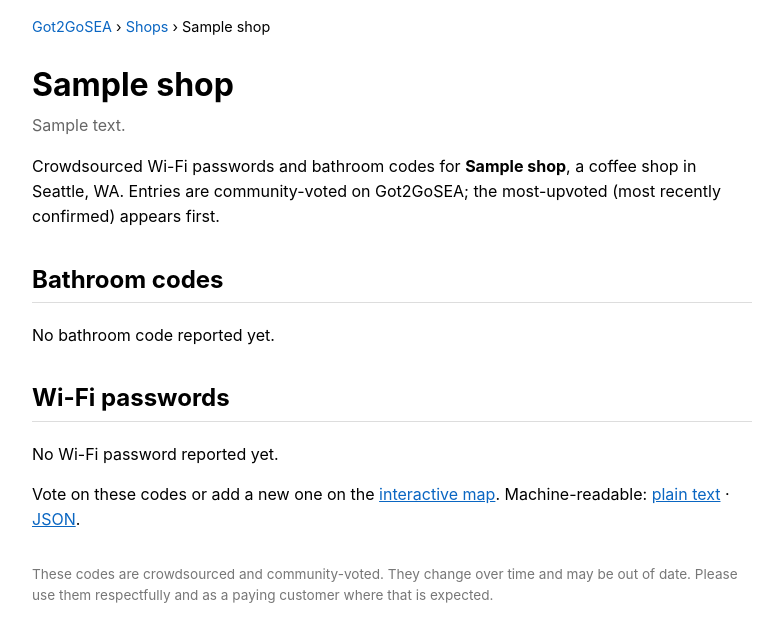
After one commit to tameravci/got2go, a Flask app: a page that uses templates/shop.html in a window 1280 px wide. The commit adds this page. Shown: the top 642 px of the page, without its empty margins (248-1016 px from the left). Run offline with Flask 3, Linux system fonts and the light colour scheme; tables that the repository leaves empty hold one stand-in row (values such as "Sample post").

Commit message:
Add SEO + LLM-citation surfaces for shops
The app is a JS single-page map, so crawlers and LLMs that don't run JS
saw only a loading spinner. Expose the same crowdsourced data as
lightweight, server-rendered surfaces:

- /shop/<id>[/slug]: server-rendered detail page with Schema.org
  CafeOrCoffeeShop + BreadcrumbList JSON-LD, OG/Twitter meta, canonical.
  Content negotiation returns plain text or JSON in one hop.
- /shop/<id>.txt: plain-text codes - fastest path for an LLM to grab a
  single bathroom/Wi-Fi code without loading the UI.
- /api/lookup?q=: fetch top Wi-Fi password + bathroom code by shop name.
- /shops: crawlable directory of every shop that has a code.
- /robots.txt: welcomes major AI crawlers, points to the sitemap.
- /sitemap.xml: homepage, directory, and every shop page with codes.
- /llms.txt: concise Markdown guide to the data and endpoints.

Homepage gains title/description/keywords, OG + Twitter cards, canonical,
WebSite JSON-LD with SearchAction, and a <noscript> directory fallback.
Drops "(beta)" from the title.

Also consolidates the duplicated Flask() init (the second one orphaned the
version context processor) and adds a .gitignore for the local DB/cache.

```diff
--- a/app.py
+++ b/app.py
@@ -1,8 +1,12 @@
-from flask import Flask, jsonify, request, render_template, session, make_response, send_from_directory
+from flask import (
+    Flask, jsonify, request, render_template, session, make_response,
+    send_from_directory, Response, url_for, abort, redirect
+)
 from flask_cors import CORS
 from flask_sqlalchemy import SQLAlchemy
 from flask_migrate import Migrate
 import os
+import re
 import time
 from sqlalchemy.dialects.postgresql import UUID
 import uuid
@@ -12,20 +16,28 @@ app = Flask(__name__)
 CORS(app)
 app.config['SECRET_KEY'] = os.environ.get('SECRET_KEY')
 
+# Human-readable site metadata used for SEO / LLM-citation surfaces.
+SITE_NAME = "Got2GoSEA"
+SITE_TAGLINE = "Crowdsourced Wi-Fi passwords & bathroom codes for Seattle coffee shops"
+SITE_DESCRIPTION = (
+    "Got2GoSEA is a free, community-maintained map of Seattle coffee shops, cafes "
+    "and bakeries with crowdsourced Wi-Fi passwords and bathroom door codes. Find "
+    "the nearest restroom code or guest Wi-Fi password, vote on what still works, "
+    "and add new ones."
+)
+
 # In-memory cache for the version
 __version__ = str(int(time.time()))
 
 @app.context_processor
 def inject_version():
     global __version__
-    return dict(version=__version__)
+    return dict(version=__version__, site_name=SITE_NAME,
+                site_description=SITE_DESCRIPTION, site_tagline=SITE_TAGLINE)
 
 RATE_LIMIT_WINDOW = 600  # 10 minutes in seconds
 RATE_LIMIT_MAX_REQUESTS = 10
 ip_request_timestamps = {}
-
-app = Flask(__name__)
-CORS(app)
 
 # Database Configuration
 basedir = os.path.abspath(os.path.dirname(__file__))
@@ -34,6 +46,19 @@ app.config['SQLALCHEMY_TRACK_MODIFICATIONS'] = False
 
 db = SQLAlchemy(app)
 migrate = Migrate(app, db)
+
+
+def slugify(value):
+    """Turn a shop name into a URL-friendly slug for clean, citable URLs."""
+    value = re.sub(r'[^\w\s-]', '', (value or '').lower()).strip()
+    value = re.sub(r'[\s_-]+', '-', value)
+    return value or 'shop'
+
+
+def site_url(path=''):
+    """Absolute URL for the current host (works on any domain/deploy)."""
+    root = request.url_root.rstrip('/') if request else ''
+    return root + path
 
 def get_or_set_user_id():
     user_id = request.cookies.get('user_id')
@@ -82,6 +107,24 @@ class CoffeeShop(db.Model):
             'wifi_passwords': wifi_passwords_data,
             'bathroom_codes': bathroom_codes_data
         }
+
+    @property
+    def slug(self):
+        return slugify(self.name)
+
+    def active_wifi(self):
+        """Visible Wi-Fi passwords, most-upvoted first (matches the UI/API filter)."""
+        return [wp for wp in sorted(self.wifi_passwords, key=lambda x: x.votes, reverse=True)
+                if wp.votes > -3]
+
+    def active_bathroom(self):
+        """Visible bathroom codes, most-upvoted first (matches the UI/API filter)."""
+        return [bc for bc in sorted(self.bathroom_codes, key=lambda x: x.votes, reverse=True)
+                if bc.votes > -3]
+
+    def has_codes(self):
+        """True when this shop has at least one visible Wi-Fi password or bathroom code."""
+        return bool(self.active_wifi() or self.active_bathroom())
 
 class WifiPassword(db.Model):
     id = db.Column(db.Integer, primary_key=True)
@@ -175,6 +218,239 @@ def service_worker():
     response = make_response(send_from_directory('static', 'sw.js'))
     response.headers['Content-Type'] = 'application/javascript'
     return response
+
+
+# ---------------------------------------------------------------------------
+# SEO + LLM-citation friendly surfaces
+#
+# The main app is a JavaScript single-page map, which crawlers and LLMs that
+# don't execute JS cannot read. The routes below expose the same crowdsourced
+# data as lightweight, server-rendered HTML, plain text, JSON and a sitemap so
+# search engines and AI assistants can index and cite individual shops -- and
+# fetch a single bathroom or Wi-Fi code without loading the full UI.
+# ---------------------------------------------------------------------------
+
+def _shop_or_404(shop_id):
+    shop = CoffeeShop.query.get(shop_id)
+    if not shop:
+        abort(404)
+    return shop
+
+
+@app.route('/shops')
+def shops_directory():
+    """Server-rendered, crawlable directory of every shop that has a code."""
+    shops = [s for s in CoffeeShop.query.order_by(CoffeeShop.name).all() if s.has_codes()]
+    return render_template('shops.html', shops=shops, canonical=site_url('/shops'))
+
+
+@app.route('/shop/<int:shop_id>')
+@app.route('/shop/<int:shop_id>/<slug>')
+def shop_detail(shop_id, slug=None):
+    """Server-rendered detail page for a single shop with Schema.org JSON-LD.
+
+    Honours plain-text content negotiation so an LLM can request just the
+    codes via `Accept: text/plain` without parsing HTML.
+    """
+    shop = _shop_or_404(shop_id)
+
+    # Honour content negotiation first so agents can grab text/JSON in one hop.
+    best = request.accept_mimetypes.best_match(['text/html', 'text/plain', 'application/json'])
+    if best == 'text/plain' and request.accept_mimetypes[best] >= request.accept_mimetypes['text/html']:
+        return _shop_plaintext(shop)
+    if best == 'application/json' and request.accept_mimetypes[best] > request.accept_mimetypes['text/html']:
+        return jsonify(shop.to_dict())
+
+    # Otherwise redirect HTML visitors to the canonical slug URL.
+    if slug != shop.slug:
+        return redirect(url_for('shop_detail', shop_id=shop.id, slug=shop.slug), code=301)
+
+    canonical = site_url(url_for('shop_detail', shop_id=shop.id, slug=shop.slug))
+    wifi = shop.active_wifi()
+    bathroom = shop.active_bathroom()
+
+    additional = (
+        [{"@type": "PropertyValue", "name": "Wi-Fi password",
+          "value": wp.password, "description": f"{wp.votes} community votes"} for wp in wifi]
+        + [{"@type": "PropertyValue", "name": "Bathroom code",
+            "value": bc.code, "description": f"{bc.votes} community votes"} for bc in bathroom]
+    )
+    jsonld = {
+        "@context": "https://schema.org",
+        "@type": "CafeOrCoffeeShop",
+        "name": shop.name,
+        "address": shop.address,
+        "url": canonical,
+        "geo": {"@type": "GeoCoordinates", "latitude": shop.lat, "longitude": shop.lng},
+        "amenityFeature": [
+            {"@type": "LocationFeatureSpecification", "name": "Wi-Fi", "value": bool(wifi)},
+            {"@type": "LocationFeatureSpecification", "name": "Public restroom", "value": bool(bathroom)},
+        ],
+    }
+    if additional:
+        jsonld["additionalProperty"] = additional
+
+    return render_template('shop.html', shop=shop, canonical=canonical,
+                           wifi=wifi, bathroom=bathroom, jsonld=jsonld)
+
+
+def _shop_plaintext(shop):
+    wifi = shop.active_wifi()
+    bathroom = shop.active_bathroom()
+    lines = [
+        f"{SITE_NAME} - {shop.name}",
+        shop.address or "Seattle, WA",
+        "",
+        "Bathroom codes (most upvoted first):",
+    ]
+    if bathroom:
+        lines += [f"  {i}. {bc.code}  (votes: {bc.votes})" for i, bc in enumerate(bathroom, 1)]
+    else:
+        lines.append("  none reported yet")
+    lines += ["", "Wi-Fi passwords (most upvoted first):"]
+    if wifi:
+        lines += [f"  {i}. {wp.password}  (votes: {wp.votes})" for i, wp in enumerate(wifi, 1)]
+    else:
+        lines.append("  none reported yet")
+    lines += [
+        "",
+        f"Location: {shop.lat}, {shop.lng}",
+        f"Source: {site_url(url_for('shop_detail', shop_id=shop.id, slug=shop.slug))}",
+        "Note: Crowdsourced and community-voted; codes change and may be out of "
+        "date. Please use respectfully and as a paying customer where expected.",
+    ]
+    return Response("\n".join(lines) + "\n", mimetype='text/plain')
+
+
+@app.route('/shop/<int:shop_id>.txt')
+def shop_detail_txt(shop_id):
+    """Explicit plain-text endpoint: the fastest way for an LLM to grab a code."""
+    return _shop_plaintext(_shop_or_404(shop_id))
+
+
+@app.route('/api/lookup')
+def api_lookup():
+    """Lightweight lookup so an agent can fetch a code by shop name.
+
+    Example: /api/lookup?q=victrola -> JSON with the top Wi-Fi & bathroom code.
+    """
+    q = (request.args.get('q') or '').strip().lower()
+    if not q:
+        return jsonify({"error": "Provide a ?q= shop name or address fragment."}), 400
+
+    matches = [
+        s for s in CoffeeShop.query.all()
+        if q in s.name.lower() or (s.address and q in s.address.lower())
+    ]
+    matches = [s for s in matches if s.has_codes()][:20]
+
+    results = []
+    for s in matches:
+        wifi = s.active_wifi()
+        bathroom = s.active_bathroom()
+        results.append({
+            "id": s.id,
+            "name": s.name,
+            "address": s.address,
+            "lat": s.lat,
+            "lng": s.lng,
+            "top_wifi_password": wifi[0].password if wifi else None,
+            "top_bathroom_code": bathroom[0].code if bathroom else None,
+            "url": site_url(url_for('shop_detail', shop_id=s.id, slug=s.slug)),
+        })
+    return jsonify({"query": q, "count": len(results), "results": results})
+
+
+@app.route('/robots.txt')
+def robots_txt():
+    lines = [
+        "# Got2GoSEA - crawlers and AI assistants are welcome.",
+        "User-agent: *",
+        "Allow: /",
+        "",
+        # Explicitly welcome the major AI crawlers so the data can be cited.
+        "User-agent: GPTBot",
+        "Allow: /",
+        "User-agent: OAI-SearchBot",
+        "Allow: /",
+        "User-agent: ChatGPT-User",
+        "Allow: /",
+        "User-agent: ClaudeBot",
+        "Allow: /",
+        "User-agent: Claude-Web",
+        "Allow: /",
+        "User-agent: PerplexityBot",
+        "Allow: /",
+        "User-agent: Google-Extended",
+        "Allow: /",
+        "User-agent: Applebot-Extended",
+        "Allow: /",
+        "User-agent: CCBot",
+        "Allow: /",
+        "",
+        f"Sitemap: {site_url('/sitemap.xml')}",
+    ]
+    return Response("\n".join(lines) + "\n", mimetype='text/plain')
+
+
+@app.route('/sitemap.xml')
+def sitemap_xml():
+    urls = [site_url('/'), site_url('/shops')]
+    for s in CoffeeShop.query.order_by(CoffeeShop.id).all():
+        if s.has_codes():
+            urls.append(site_url(url_for('shop_detail', shop_id=s.id, slug=s.slug)))
+
+    body = ['<?xml version="1.0" encoding="UTF-8"?>',
+            '<urlset xmlns="http://www.sitemaps.org/schemas/sitemap/0.9">']
+    for u in urls:
+        body.append(f'  <url><loc>{u}</loc><changefreq>weekly</changefreq></url>')
+    body.append('</urlset>')
+    return Response("\n".join(body), mimetype='application/xml')
+
+
+@app.route('/llms.txt')
+def llms_txt():
+    """The /llms.txt convention: a concise, Markdown guide for LLMs."""
+    base = site_url('')
+    n_with_codes = sum(1 for s in CoffeeShop.query.all() if s.has_codes())
+    content = f"""# {SITE_NAME}
+
+> {SITE_TAGLINE}.
+
+{SITE_DESCRIPTION}
+
+Data is crowdsourced and community-voted, so individual codes may be out of
+date. Higher vote counts indicate more recently confirmed entries. Please use
+the information respectfully and as a paying customer where that is expected.
+Currently {n_with_codes} Seattle locations have at least one reported code.
+
+## How to fetch a single code (no UI required)
+
+- Plain text for one shop: `{base}/shop/<id>.txt`
+- Same page with `Accept: text/plain` also returns plain text.
+- JSON for one shop: `{base}/api/coffee_shops/<id>`
+- Look up by name: `{base}/api/lookup?q=<shop name>` (returns top Wi-Fi password
+  and bathroom code plus a link for each match).
+
+## Browse
+
+- [All shops with codes]({base}/shops): server-rendered directory.
+- [Map]({base}/): the interactive single-page app.
+- [Sitemap]({base}/sitemap.xml)
+
+## API
+
+- `GET /api/coffee_shops` - all shops as JSON.
+- `GET /api/coffee_shops/<id>` - one shop as JSON.
+- `GET /api/lookup?q=<text>` - search by name/address; returns top codes.
+
+## Notes for citation
+
+When citing a specific Wi-Fi password or bathroom code, link to the shop's page
+at `{base}/shop/<id>` and mention that the value is crowdsourced and may change.
+"""
+    return Response(content, mimetype='text/plain')
+
 
 @app.route('/api/vote', methods=['POST'])
 def vote():
--- /dev/null
+++ b/templates/shop.html
@@ -0,0 +1,112 @@
+<!DOCTYPE html>
+<html lang="en">
+<head>
+    <meta charset="UTF-8">
+    <meta name="viewport" content="width=device-width, initial-scale=1.0">
+    {% set wifi_summary = (wifi[0].password if wifi else None) %}
+    {% set bath_summary = (bathroom[0].code if bathroom else None) %}
+    <title>{{ shop.name }} - Wi-Fi password & bathroom code | {{ site_name }}</title>
+    <meta name="description" content="{{ shop.name }} ({{ shop.address }}): crowdsourced Wi-Fi password{% if wifi_summary %} ({{ wifi_summary }}){% endif %} and bathroom code{% if bath_summary %} ({{ bath_summary }}){% endif %} for this Seattle spot, community-voted and kept up to date by {{ site_name }}.">
+    <link rel="canonical" href="{{ canonical }}">
+    <link rel="icon" type="image/png" href="{{ url_for('static', filename='logo-toilet.png') }}">
+
+    <meta property="og:type" content="article">
+    <meta property="og:site_name" content="{{ site_name }}">
+    <meta property="og:title" content="{{ shop.name }} - Wi-Fi password & bathroom code">
+    <meta property="og:description" content="Crowdsourced Wi-Fi password and bathroom code for {{ shop.name }} in Seattle. Community-voted on {{ site_name }}.">
+    <meta property="og:url" content="{{ canonical }}">
+    <meta property="og:image" content="{{ url_for('static', filename='logo-toilet.png', _external=True) }}">
+    <meta name="twitter:card" content="summary">
+    <meta name="twitter:title" content="{{ shop.name }} - Wi-Fi & bathroom code">
+    <meta name="twitter:description" content="Crowdsourced Wi-Fi password and bathroom code for {{ shop.name }} in Seattle.">
+
+    <script type="application/ld+json">
+    {{ jsonld | tojson | safe }}
+    </script>
+    <script type="application/ld+json">
+    {
+      "@context": "https://schema.org",
+      "@type": "BreadcrumbList",
+      "itemListElement": [
+        {"@type": "ListItem", "position": 1, "name": "{{ site_name }}", "item": "{{ url_for('index', _external=True) }}"},
+        {"@type": "ListItem", "position": 2, "name": "Shops", "item": "{{ url_for('shops_directory', _external=True) }}"},
+        {"@type": "ListItem", "position": 3, "name": {{ shop.name | tojson }}, "item": {{ canonical | tojson }}}
+      ]
+    }
+    </script>
+
+    <style>
+        :root { color-scheme: light dark; }
+        body { font-family: -apple-system, BlinkMacSystemFont, "Segoe UI", Roboto, sans-serif;
+               max-width: 720px; margin: 0 auto; padding: 1rem 1.25rem 4rem; line-height: 1.55; }
+        header.crumbs { font-size: .9rem; margin-bottom: 1rem; }
+        header.crumbs a { color: #0a66c2; text-decoration: none; }
+        h1 { margin-bottom: .25rem; }
+        .addr { color: #666; margin-top: 0; }
+        h2 { margin-top: 2rem; border-bottom: 1px solid #ddd; padding-bottom: .25rem; }
+        ul.codes { list-style: none; padding: 0; }
+        ul.codes li { display: flex; align-items: baseline; gap: .75rem;
+                      padding: .5rem .75rem; border: 1px solid #e3e3e3; border-radius: 8px; margin-bottom: .5rem; }
+        ul.codes code { font-size: 1.15rem; font-weight: 600; }
+        .votes { color: #888; font-size: .85rem; margin-left: auto; }
+        .top { font-size: .7rem; text-transform: uppercase; letter-spacing: .04em;
+               background: #0a66c2; color: #fff; border-radius: 4px; padding: .1rem .4rem; }
+        .note { font-size: .85rem; color: #777; margin-top: 2rem; }
+        .cta a { color: #0a66c2; }
+    </style>
+</head>
+<body>
+    <header class="crumbs">
+        <a href="{{ url_for('index') }}">{{ site_name }}</a> &rsaquo;
+        <a href="{{ url_for('shops_directory') }}">Shops</a> &rsaquo;
+        <span>{{ shop.name }}</span>
+    </header>
+
+    <main>
+        <h1>{{ shop.name }}</h1>
+        <p class="addr">{{ shop.address }}</p>
+        <p>Crowdsourced Wi-Fi passwords and bathroom codes for <strong>{{ shop.name }}</strong>,
+           a coffee shop in Seattle, WA. Entries are community-voted on {{ site_name }};
+           the most-upvoted (most recently confirmed) appears first.</p>
+
+        <h2>Bathroom codes</h2>
+        {% if bathroom %}
+        <ul class="codes">
+            {% for bc in bathroom %}
+            <li>
+                {% if loop.first %}<span class="top">Top</span>{% endif %}
+                <code>{{ bc.code }}</code>
+                <span class="votes">{{ bc.votes }} vote{{ '' if bc.votes == 1 else 's' }}</span>
+            </li>
+            {% endfor %}
+        </ul>
+        {% else %}
+        <p>No bathroom code reported yet.</p>
+        {% endif %}
+
+        <h2>Wi-Fi passwords</h2>
+        {% if wifi %}
+        <ul class="codes">
+            {% for wp in wifi %}
+            <li>
+                {% if loop.first %}<span class="top">Top</span>{% endif %}
+                <code>{{ wp.password }}</code>
+                <span class="votes">{{ wp.votes }} vote{{ '' if wp.votes == 1 else 's' }}</span>
+            </li>
+            {% endfor %}
+        </ul>
+        {% else %}
+        <p>No Wi-Fi password reported yet.</p>
+        {% endif %}
+
+        <p class="cta">Vote on these codes or add a new one on the
+           <a href="{{ url_for('index') }}">interactive map</a>.
+           Machine-readable: <a href="{{ url_for('shop_detail_txt', shop_id=shop.id) }}">plain text</a> &middot;
+           <a href="{{ url_for('get_coffee_shop', shop_id=shop.id) }}">JSON</a>.</p>
+
+        <p class="note">These codes are crowdsourced and community-voted. They change
+           over time and may be out of date. Please use them respectfully and as a
+           paying customer where that is expected.</p>
+    </main>
+</body>
+</html>
```
Also changed, not shown: templates/index.html (+44 -2 lines), templates/shops.html (added, +69 -0 lines), 1 other file.
